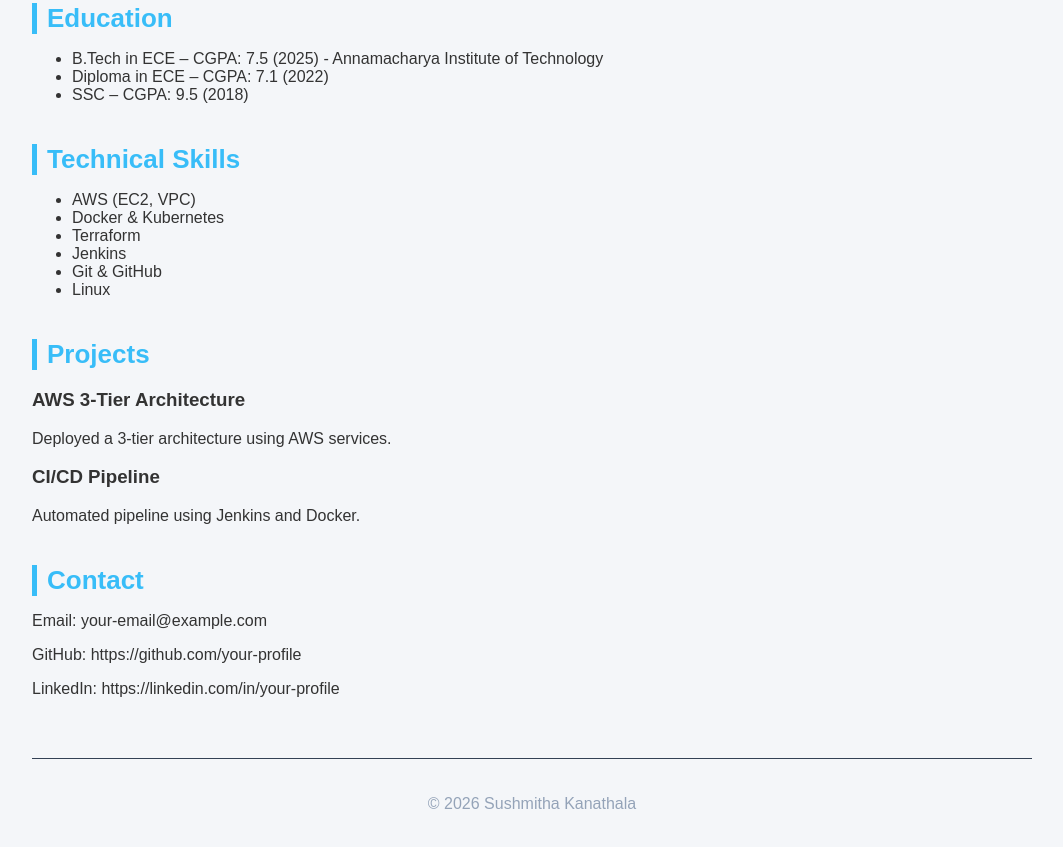
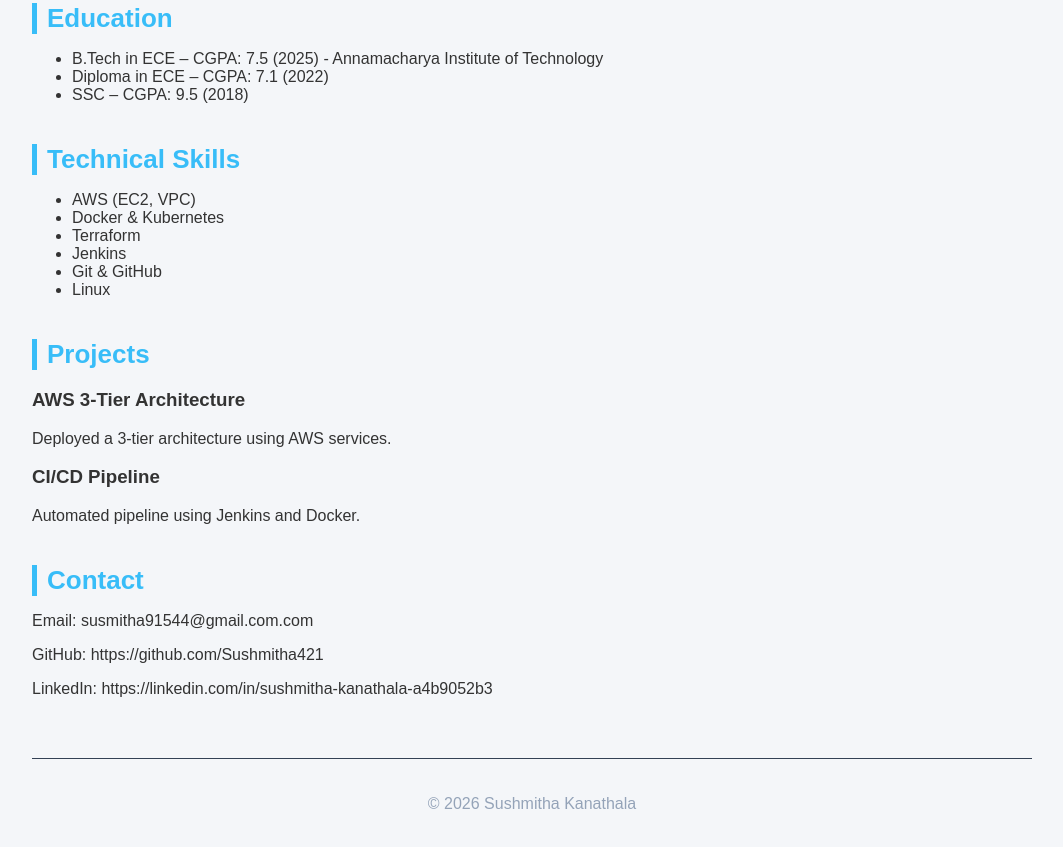
Before and after one commit to Sushmitha421/portfolio-repo, a plain HTML site: page index.html in a window 1280 px wide. Shown: the part 354-1201 px from the top of the page, without its empty margins (108-1171 px from the left). Drawn offline with Linux system fonts and the light colour scheme.

```diff
--- a/index.html
+++ b/index.html
@@ -151,9 +151,9 @@ footer {
 
 <section>
   <h2>Contact</h2>
-  <p>Email: your-email@example.com</p>
-  <p>GitHub: https://github.com/your-profile</p>
-  <p>LinkedIn: https://linkedin.com/in/your-profile</p>
+  <p>Email: susmitha91544@gmail.com.com</p>
+  <p>GitHub: https://github.com/Sushmitha421</p>
+  <p>LinkedIn: https://linkedin.com/in/sushmitha-kanathala-a4b9052b3</p>
 </section>
 
 <footer>
```
